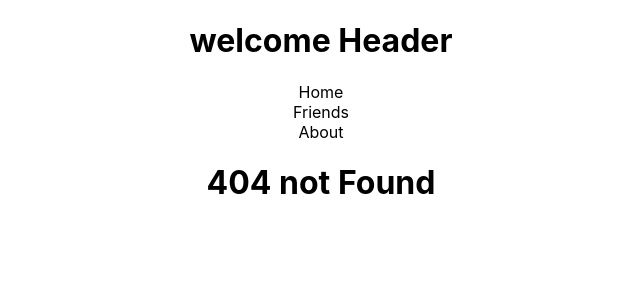
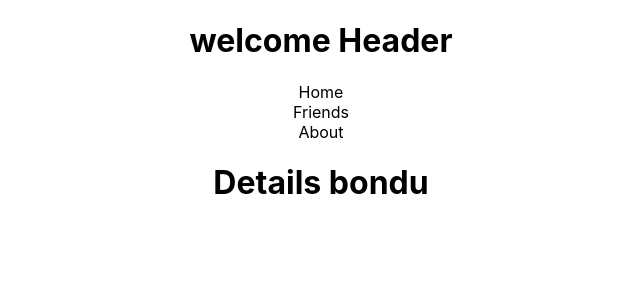
Before and after one commit to laksor/react-router, a React (Create React App) app: page /friend/1 in a window 1280 px wide. Before the commit this address had no page. Shown: the top 300 px of the page, without its empty margins (319-959 px from the left). Built offline with nearby package versions, Linux system fonts and the light colour scheme.

Commit message:
dynamic route

```diff
--- a/src/App.js
+++ b/src/App.js
@@ -5,6 +5,7 @@ import Friends from './Components/Friends/Friends';
 import About from './Components/About/About';
 import NotFound from './Components/NotFound/NotFound';
 import Header from './Components/Header/Header';
+import FriendDetails from './Components/FriendDetail/FriendDetails';
 
 function App() {
   return (
@@ -13,6 +14,7 @@ function App() {
       <Routes>
         <Route path="/" element={<Home />}></Route>
         <Route path='friends' element={<Friends />}></Route>
+        <Route path='/friend/:friendid' element={<FriendDetails></FriendDetails>}></Route>
         <Route path='about' element={<About />}></Route>
         <Route path='*' element={<NotFound />}></Route>
       </Routes>
--- /dev/null
+++ b/src/Components/FriendDetail/FriendDetails.js
@@ -0,0 +1,11 @@
+import React from 'react';
+
+const FriendDetails = () => {
+    return (
+        <div>
+            <h1>Details bondu</h1>
+        </div>
+    );
+};
+
+export default FriendDetails;
```
